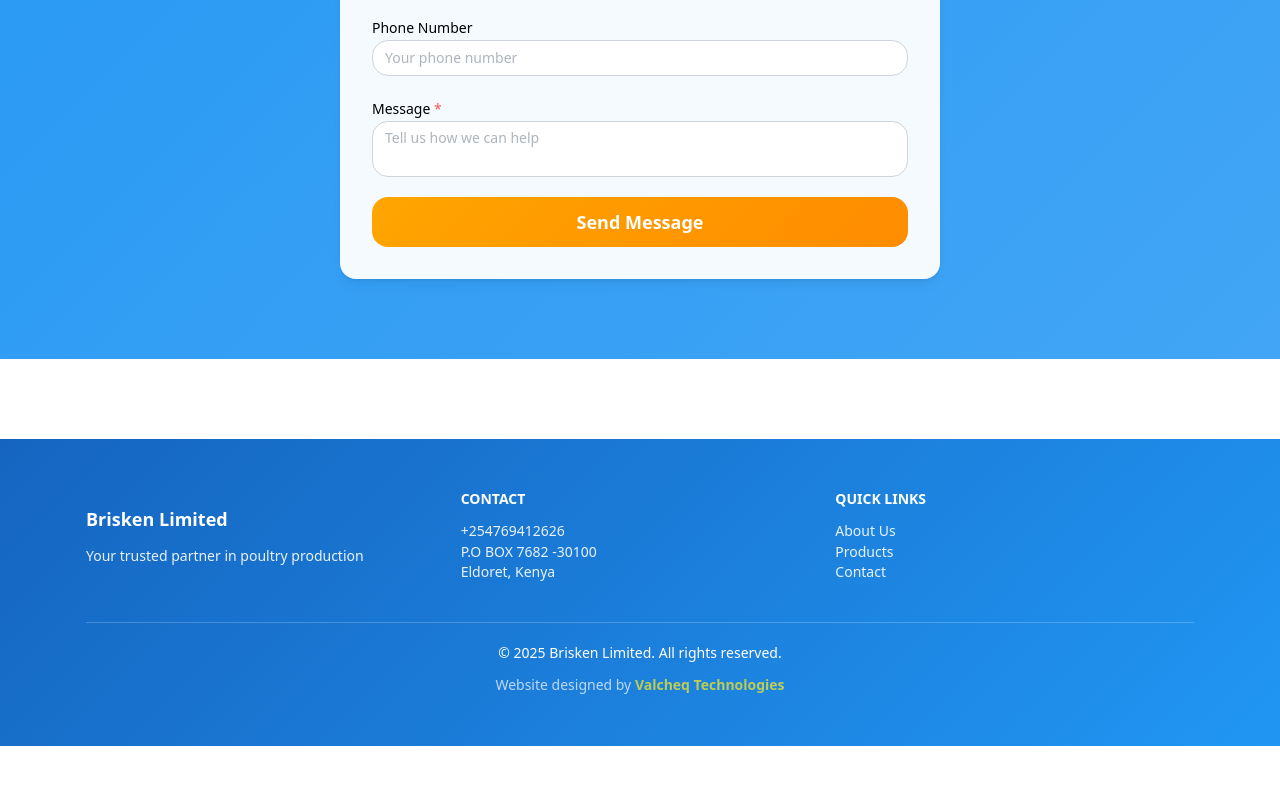
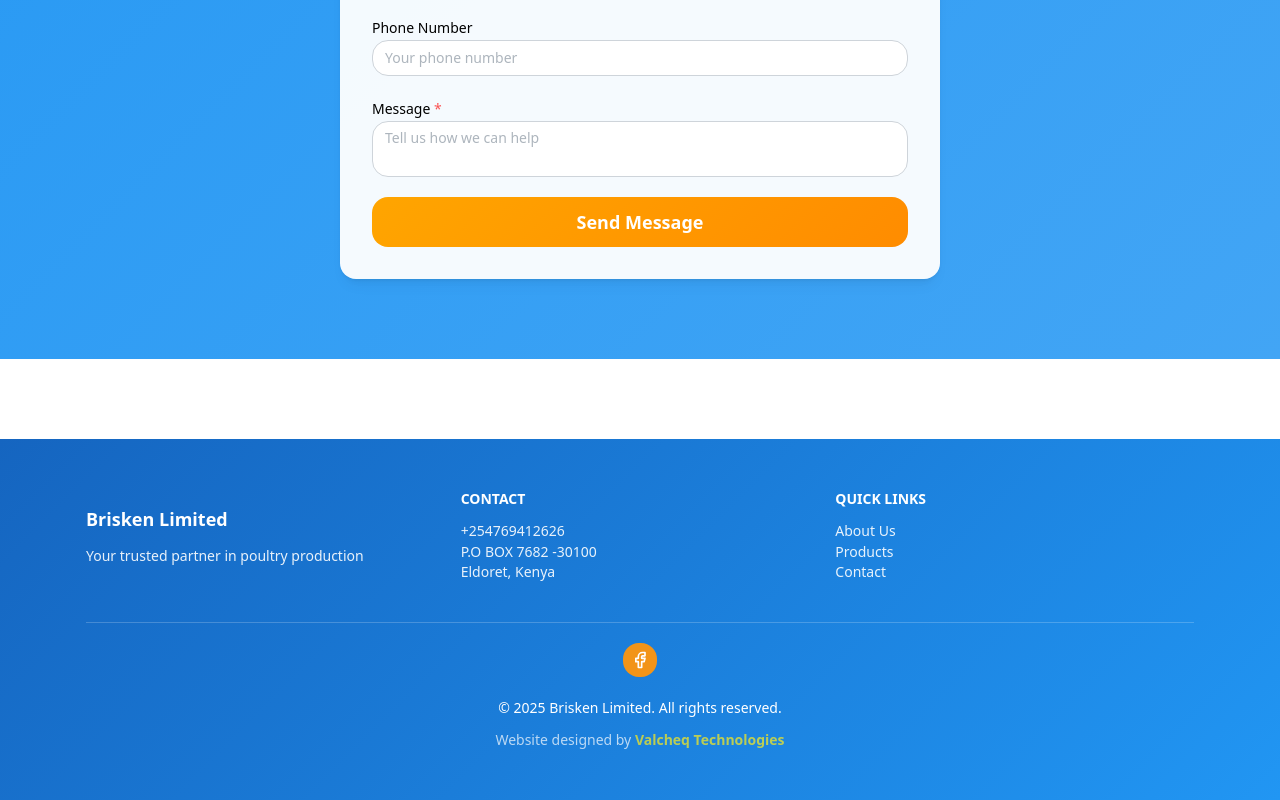
Before and after one commit to kev065/brisken-co, a Next.js app in the folder client/: page / in a window 1280 px wide. Shown: the part 6380-7180 px from the top of the page. Before the commit the page ends 7126 px from the top, so only its background shows below. Built offline with nearby package versions, Linux system fonts and the light colour scheme.

Commit message:
add fb button to footer

```diff
--- a/client/app/components/Footer.tsx
+++ b/client/app/components/Footer.tsx
@@ -1,7 +1,8 @@
 'use client';
 
-import { Container, Group, Stack, Text, Divider, Box } from '@mantine/core';
+import { Container, Group, Stack, Text, Divider, Box, ActionIcon } from '@mantine/core';
 import { motion } from 'framer-motion';
+import { IconBrandFacebook } from '@tabler/icons-react';
 
 export function Footer() {
   const containerVariants = {
@@ -154,6 +155,28 @@
             variants={itemVariants}
             style={{ textAlign: 'center', opacity: 0.8 }}
           >
+            <Group justify="center" mb={20}>
+              <motion.div
+                whileHover={{ scale: 1.1 }}
+                whileTap={{ scale: 0.95 }}
+              >
+                <ActionIcon
+                  component="a"
+                  href="https://www.facebook.com/profile.php?id=61571440331401"
+                  target="_blank"
+                  rel="noopener noreferrer"
+                  size="lg"
+                  radius="md"
+                  style={{
+                    background: '#f29418ff',
+                    color: 'white',
+                  }}
+                  aria-label="Visit our Facebook page"
+                >
+                  <IconBrandFacebook size={20} />
+                </ActionIcon>
+              </motion.div>
+            </Group>
             <Text size="sm">
               © {new Date().getFullYear()} Brisken Limited. All rights reserved.
             </Text>
```
